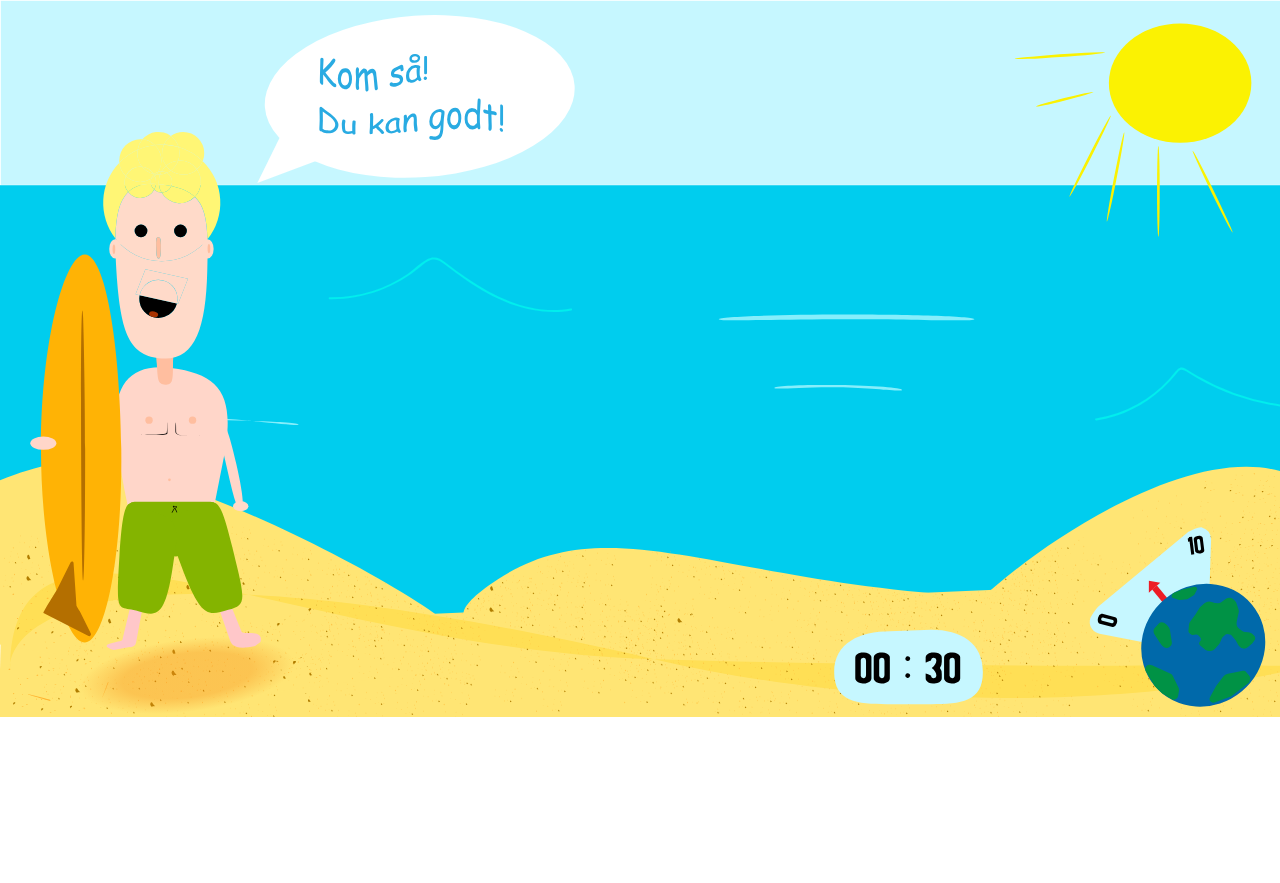
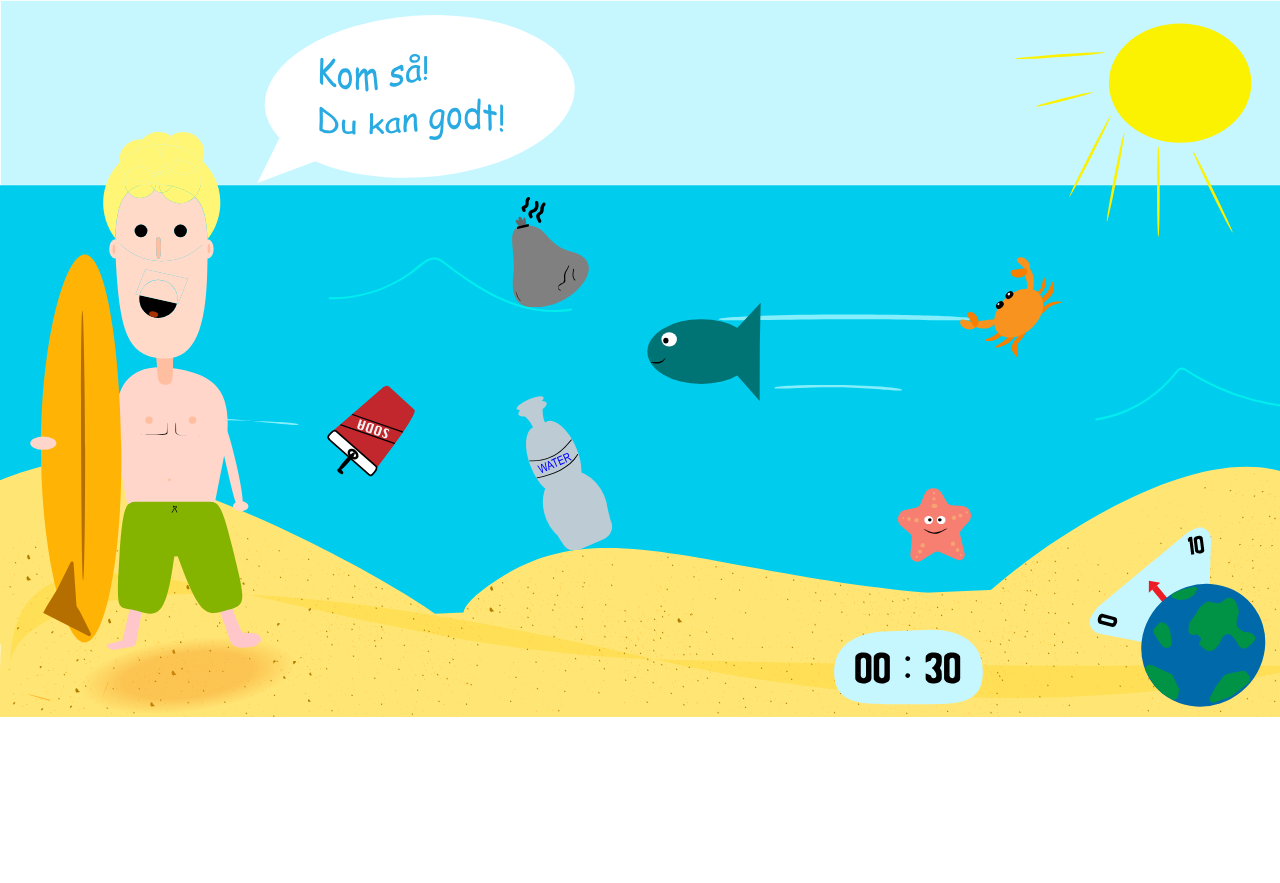
Before and after one commit to kakt0002/KEA_ANIMATION, a plain HTML site: page index.html in a window 1280 px wide. Drawn offline with Linux system fonts and the light colour scheme.

Commit message:
Tilføjet alle elementer på spille scenen

```diff
--- a/index.html
+++ b/index.html
@@ -18,8 +18,8 @@
 
                 <div id="fisk"> </div>
                 <div id="skrald"> </div>
-                <div id="LilleSøstjerne"> </div>
-                <div id="Storsøstjerne"> </div>
+                <div id="LilleSoestjerne"> </div>
+                <div id="Storsoestjerne"> </div>
                 <div id="Vandflaske"> </div>
                 <div id="KrabbeStor"> </div>
                 <div id="KrabbeLille"></div>
--- a/styles.css
+++ b/styles.css
@@ -49,6 +49,76 @@ body {
 
 
 
+}
+
+#fisk {
+    width: 10vw;
+    height: 12vw;
+    background-image: url(Fisk.svg);
+    background-size: 100%;
+    position: absolute;
+    background-repeat: no-repeat;
+    left: 50vw;
+    top: 20vw;
+}
+
+#skrald {
+    width: 6vw;
+    height: 9vw;
+    background-image: url(skrald.svg);
+    background-size: 100%;
+    position: absolute;
+    background-repeat: no-repeat;
+    left: 40vw;
+    top: 15vw;
+}
+
+#LilleSoestjerne {
+    width: 6vw;
+    height: 12vw;
+    background-image: url(LilleS%C3%B8stjerne.svg);
+    background-size: 100%;
+    position: absolute;
+    background-repeat: no-repeat;
+    left: 70vw;
+    top: 35vw;
+}
+
+
+#KrabbeLille {
+    width: 8vw;
+    height: 13vw;
+    background-image: url(Krabbelille.svg);
+    background-size: 100%;
+    position: absolute;
+    background-repeat: no-repeat;
+    left: 75vw;
+    top: 20vw;
+}
+
+
+
+#Vandflaske {
+    width: 8vw;
+    height: 13vw;
+    background-image: url(Vandflaske.svg);
+    background-size: 100%;
+    position: absolute;
+    background-repeat: no-repeat;
+    left: 40vw;
+    top: 30vw;
+}
+
+
+#Soda {
+    width: 8vw;
+    height: 13vw;
+    background-image: url(Soda.svg);
+    background-size: 100%;
+    position: absolute;
+    background-repeat: no-repeat;
+    left: 25vw;
+    top: 30vw;
 }
 
 /***************** Titelskærm ****************/
```
